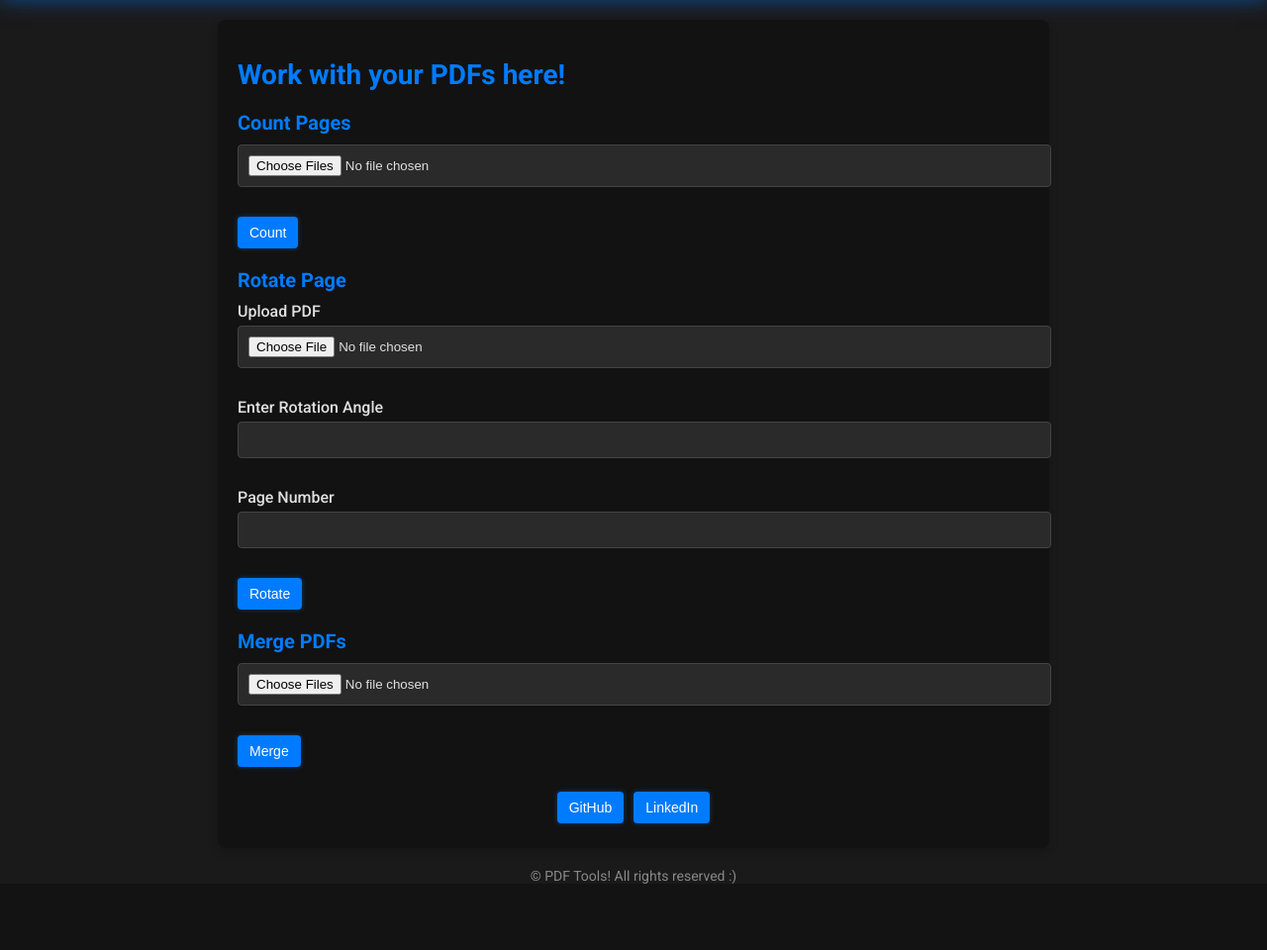
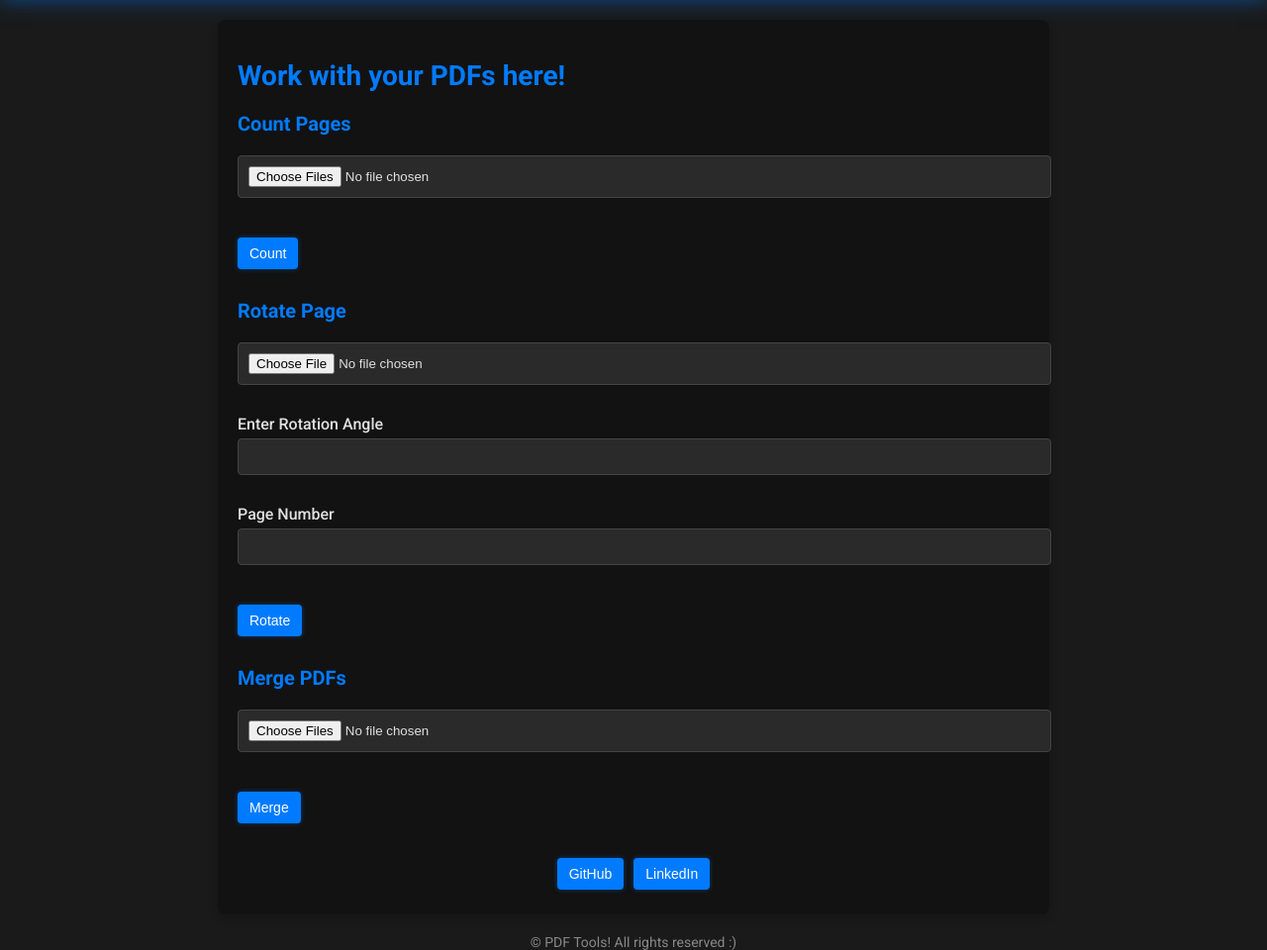
Before and after one commit to vvvv5215/PDF_Utilitlies, a Flask app: page / in a window 1280 px wide. Shown: the part 68-1028 px from the top of the page at 99% size. Before the commit the page ends 961 px from the top, so only its background shows below. Run offline with Flask 3, Linux system fonts and the light colour scheme; parts of the project's set-up code (start-up, migrations or seed data) failed here and were passed over.

Commit message:
Update index.html

```diff
--- a/templates/index.html
+++ b/templates/index.html
@@ -22,6 +22,7 @@
             text-align: center;
             font-size: 24px;
             box-shadow: 0 0 20px rgba(0, 123, 255, 0.5);
+            margin-bottom: 20px; /* Add space below header */
         }
 
         main {
@@ -35,14 +36,13 @@
 
         h1 {
             font-size: 28px;
-            margin-bottom: 20px;
+            margin: 20px 0; /* Add margin above and below */
             color: #007bff; /* GitHub */
         }
 
         h2 {
             font-size: 20px;
-            margin-top: 20px;
-            margin-bottom: 10px;
+            margin: 20px 0; /* Add margin above and below */
             color: #007bff; /*GitHub*/
         }
 
@@ -82,6 +82,7 @@
             font-size: 14px;
             cursor: pointer;
             box-shadow: 0 0 5px rgba(0, 123, 255, 0.4);
+            margin: 10px 0; /* Add margin above and below */
         }
 
         button:hover {
@@ -125,14 +126,19 @@
         }
 
         .social-buttons button:nth-child(2):hover {
-            background-color: #0056b3;
-            box-shadow: 0 0 10px rgba(0, 123, 255, 0.6);
+            background-color: #0056b3; /* darker blue on hover */
+            box-shadow: 0 0 10px rgba(0, 123, 255, 0.6); /* stronger glow effect */
         }
 
         .social-buttons {
             display: flex;
             justify-content: center;
             margin-top: 20px;
+        }
+
+        /* Additional spacing */
+        .spacer {
+            margin-bottom: 20px;
         }
     </style>
 </head>
@@ -145,14 +151,15 @@
             {% if messages %}
                 <div class="message">
                     {% for message in messages %}
-                        <p>{{ message }}</p>
+                        <p>{{ message|safe }}</p> <!-- Use the safe filter here -->
+                        <div class="spacer"></div> <!-- Add spacing between messages -->
                     {% endfor %}
                 </div>
             {% endif %}
         {% endwith %}
-
+        <div class="spacer"></div>
         <h1>Work with your PDFs here!</h1>
-
+        <div class="spacer"></div>
         <h2>Count Pages</h2>
         <form action="/count_pages" method="post" enctype="multipart/form-data">
             <div class="form-group">
@@ -160,11 +167,11 @@
             </div>
             <button type="submit">Count</button>
         </form>
-
+        <div class="spacer"></div>
         <h2>Rotate Page</h2>
         <form action="/rotate_page" method="post" enctype="multipart/form-data">
             <div class="form-group">
-                <label for="pdf_file">Upload PDF</label>
+
                 <input type="file" name="pdf_file" required>
             </div>
             <div class="form-group">
@@ -177,7 +184,7 @@
             </div>
             <button type="submit">Rotate</button>
         </form>
-
+        <div class="spacer"></div>
         <h2>Merge PDFs</h2>
         <form action="/merge_pdfs" method="post" enctype="multipart/form-data">
             <div class="form-group">
@@ -185,7 +192,7 @@
             </div>
             <button type="submit">Merge</button>
         </form>
-
+        <div class="spacer"></div>
         <div class="social-buttons">
             <button onclick="window.open('https://github.com/vvvv5215', '_blank')">GitHub</button>
             <button onclick="window.open('https://www.linkedin.com/in/vishwanth-venkatasubramanian-38a731318/', '_blank')">LinkedIn</button>
```
